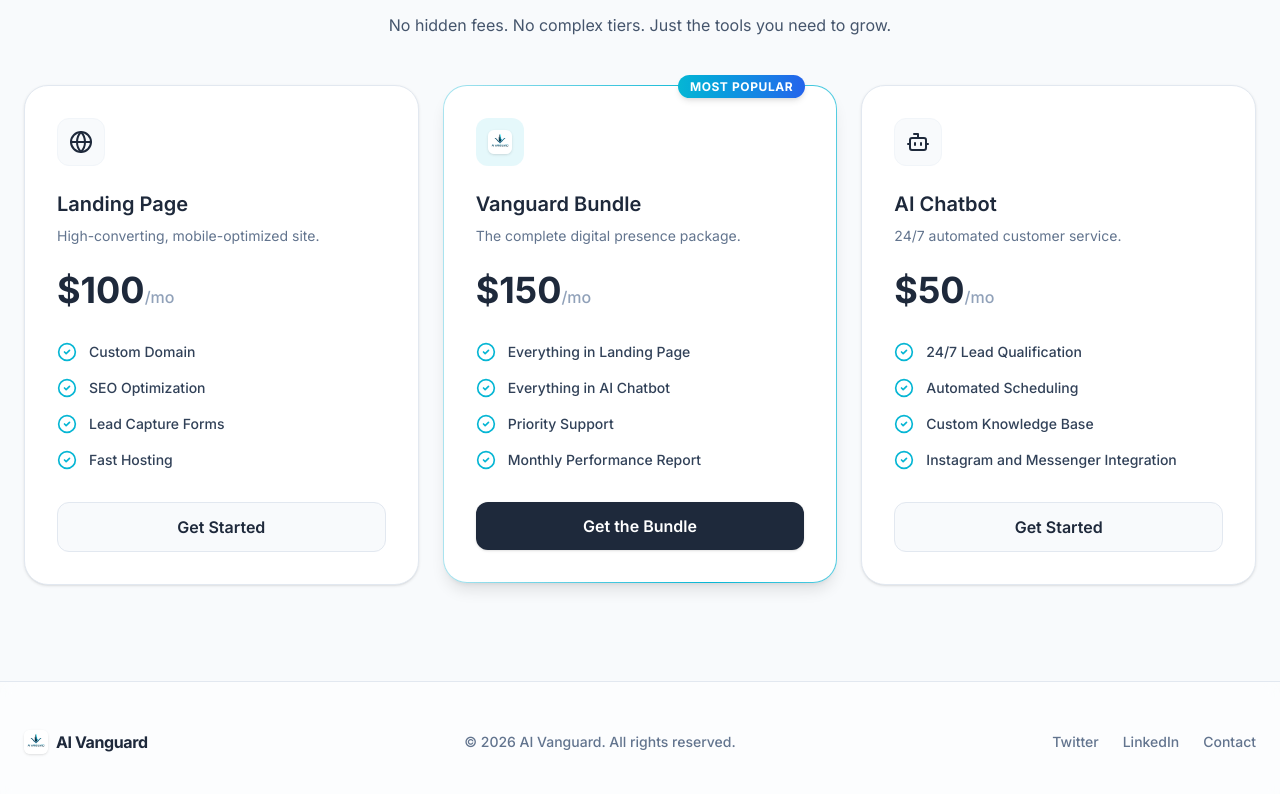
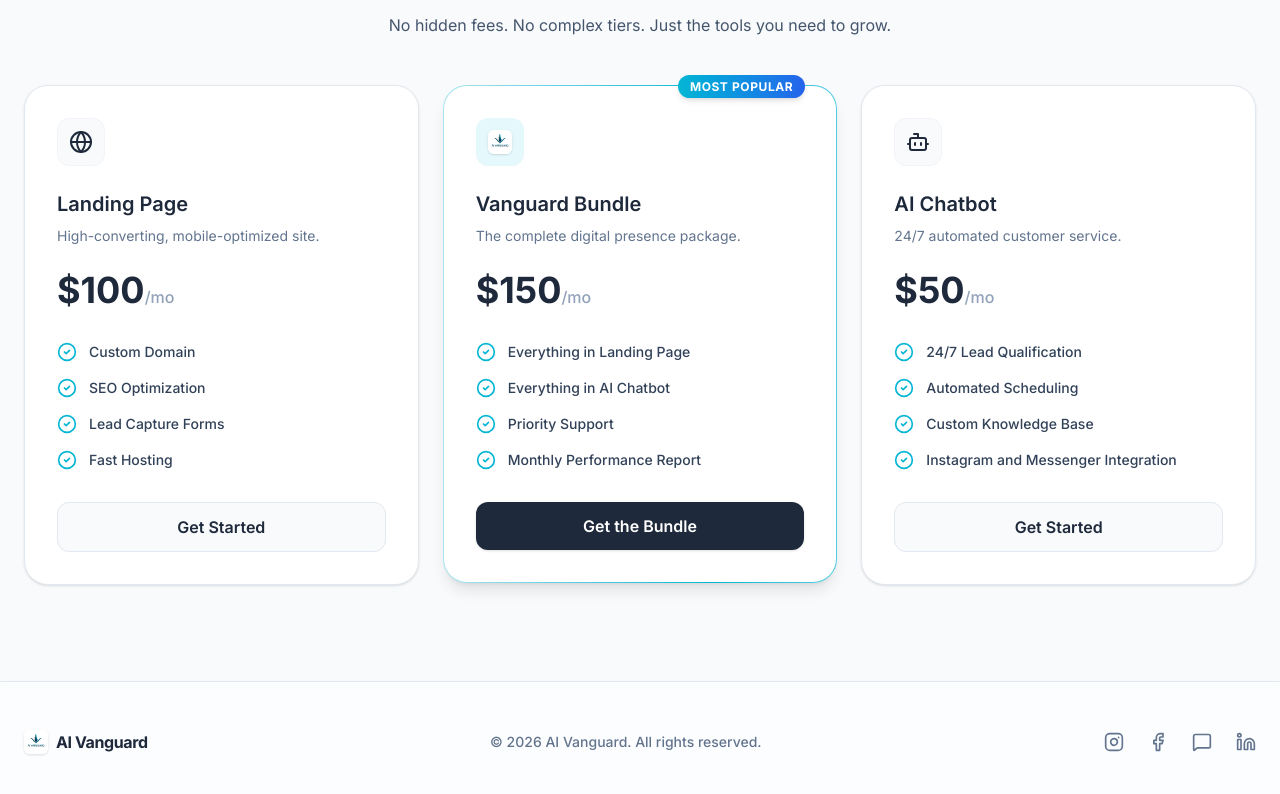
Before and after one commit to UncleSam03/AI-Vanguardd-Website, a Next.js app: page / in a window 1280 px wide. Shown: the part 1292-2086 px from the top of the page. Built offline with nearby package versions, Linux system fonts and the light colour scheme.

Commit message:
feat: add social media icons to footer

```diff
--- a/src/app/page.tsx
+++ b/src/app/page.tsx
@@ -12,7 +12,11 @@ import {
   Bot,
   Globe,
   Sparkles,
-  ShieldCheck
+  ShieldCheck,
+  Instagram,
+  Facebook,
+  Linkedin,
+  MessageSquare
 } from 'lucide-react';
 import Link from 'next/link';
 import Image from 'next/image';
@@ -418,10 +422,19 @@ export default function LandingPage() {
             <span className="font-bold tracking-tight text-brand-dark">AI Vanguard</span>
           </div>
           <p className="text-sm text-slate-500 font-medium">© {new Date().getFullYear()} AI Vanguard. All rights reserved.</p>
-          <div className="flex items-center gap-6 text-sm text-slate-500 font-medium">
-            <Link href="#" className="hover:text-brand-blue transition-colors">Twitter</Link>
-            <Link href="#" className="hover:text-brand-blue transition-colors">LinkedIn</Link>
-            <Link href="#" className="hover:text-brand-blue transition-colors">Contact</Link>
+          <div className="flex items-center gap-6">
+            <Link href="#" className="text-slate-500 hover:text-brand-blue transition-colors">
+              <Instagram className="w-5 h-5" />
+            </Link>
+            <Link href="#" className="text-slate-500 hover:text-brand-blue transition-colors">
+              <Facebook className="w-5 h-5" />
+            </Link>
+            <Link href="#" className="text-slate-500 hover:text-brand-blue transition-colors">
+              <MessageSquare className="w-5 h-5" /> {/* WhatsApp Placeholder */}
+            </Link>
+            <Link href="#" className="text-slate-500 hover:text-brand-blue transition-colors">
+              <Linkedin className="w-5 h-5" />
+            </Link>
           </div>
         </div>
       </footer>
```
